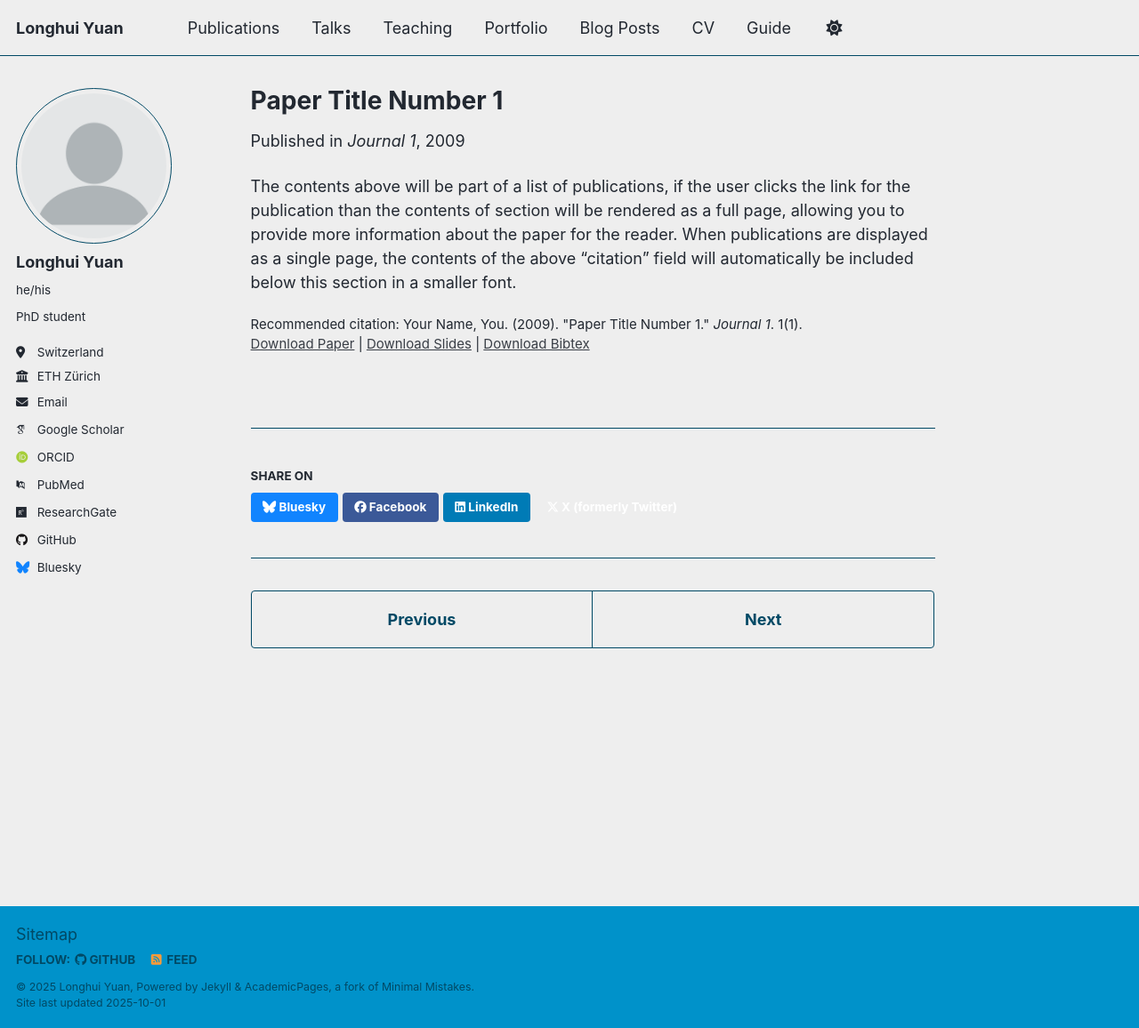
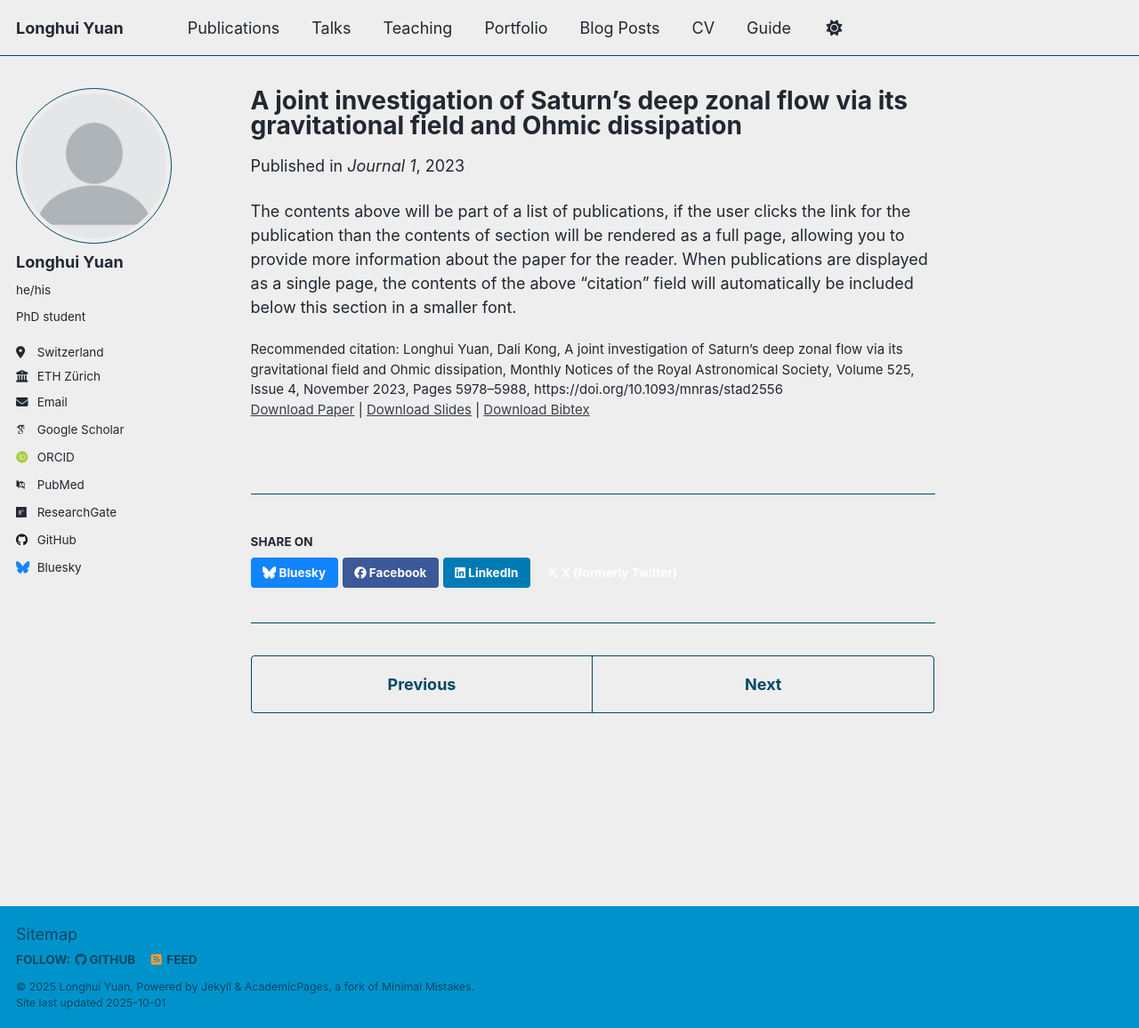
Before and after one commit to lhyuanmhd/lhyuanmhd.github.io, a Jekyll site: the page built from _publications/2009-10-01-paper-title-number-1.md, in a window 1280 px wide and 1156 px high. Shown: the whole window at 89% size. Built offline with Jekyll 4.4.1, drawn with Linux system fonts in a browser that asks for light colours; some web fonts are replaced; a script that is not in the unit is left out.

Commit message:
Update 2009-10-01-paper-title-number-1.md

```diff
--- a/_publications/2009-10-01-paper-title-number-1.md
+++ b/_publications/2009-10-01-paper-title-number-1.md
@@ -1,14 +1,14 @@
 ---
-title: "Paper Title Number 1"
+title: "A joint investigation of Saturn’s deep zonal flow via its gravitational field and Ohmic dissipation"
 collection: publications
 category: manuscripts
 permalink: /publication/2009-10-01-paper-title-number-1
 excerpt: 'This paper is about the number 1. The number 2 is left for future work.'
-date: 2009-10-01
+date: 2023/11
 venue: 'Journal 1'
 slidesurl: 'http://academicpages.github.io/files/slides1.pdf'
-paperurl: 'http://academicpages.github.io/files/paper1.pdf'
-bibtexurl: 'http://academicpages.github.io/files/bibtex1.bib'
-citation: 'Your Name, You. (2009). &quot;Paper Title Number 1.&quot; <i>Journal 1</i>. 1(1).'
+paperurl: 'https://academic.oup.com/mnras/article/525/4/5978/7251476'
+bibtexurl: 'https://doi.org/10.1093/mnras/stad2556'
+citation: 'Longhui Yuan, Dali Kong, A joint investigation of Saturn’s deep zonal flow via its gravitational field and Ohmic dissipation, Monthly Notices of the Royal Astronomical Society, Volume 525, Issue 4, November 2023, Pages 5978–5988, https://doi.org/10.1093/mnras/stad2556'
 ---
 The contents above will be part of a list of publications, if the user clicks the link for the publication than the contents of section will be rendered as a full page, allowing you to provide more information about the paper for the reader. When publications are displayed as a single page, the contents of the above "citation" field will automatically be included below this section in a smaller font.
```
